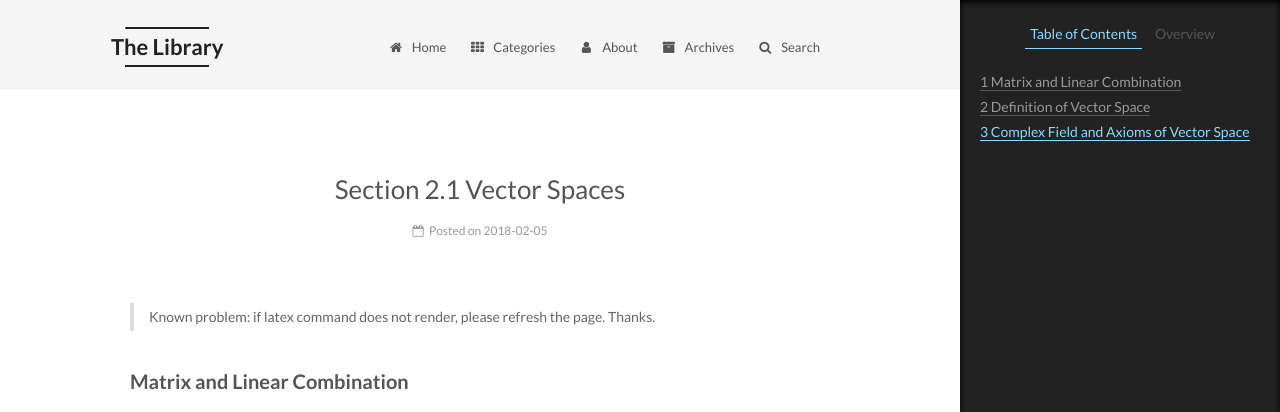
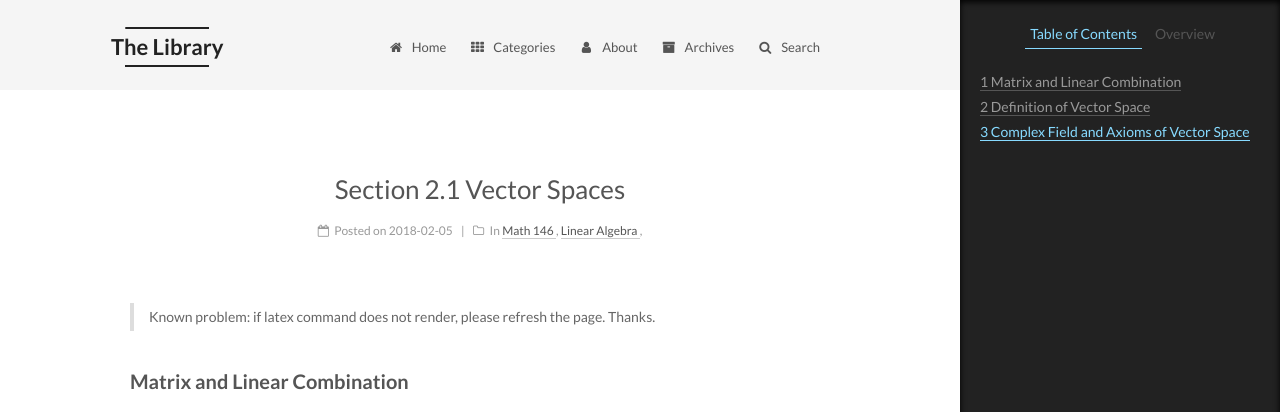
Before and after one commit to owaindex/Rootofallevii.github.io, a Jekyll site: the page built from _posts/2018-02-05-Section-2.1-Vector-Spaces.md, in a window 1280 px wide. Shown: the top 412 px of the page. Built offline with Jekyll 4.4.1, drawn with Linux system fonts in a browser that asks for light colours; formulas are drawn with MathJax 3.

Commit message:
Update 2018-02-05-Section-2.1-Vector-Spaces.md

```diff
--- a/_posts/2018-02-05-Section-2.1-Vector-Spaces.md
+++ b/_posts/2018-02-05-Section-2.1-Vector-Spaces.md
@@ -1,3 +1,9 @@
+---
+categories:
+  - Math 146
+  - Linear Algebra
+---
+
 > Known problem: if latex command does not render, please refresh the page. Thanks.
 
 ### Matrix and Linear Combination
```
